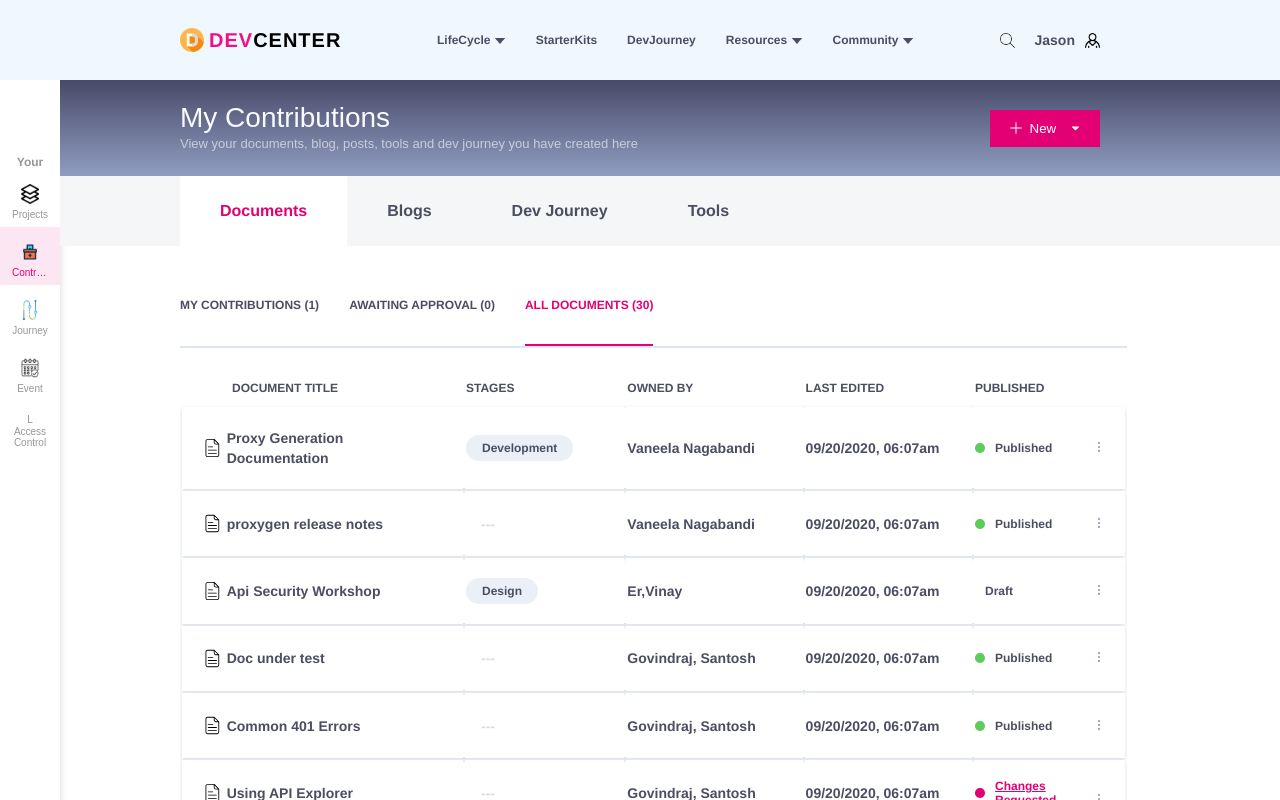
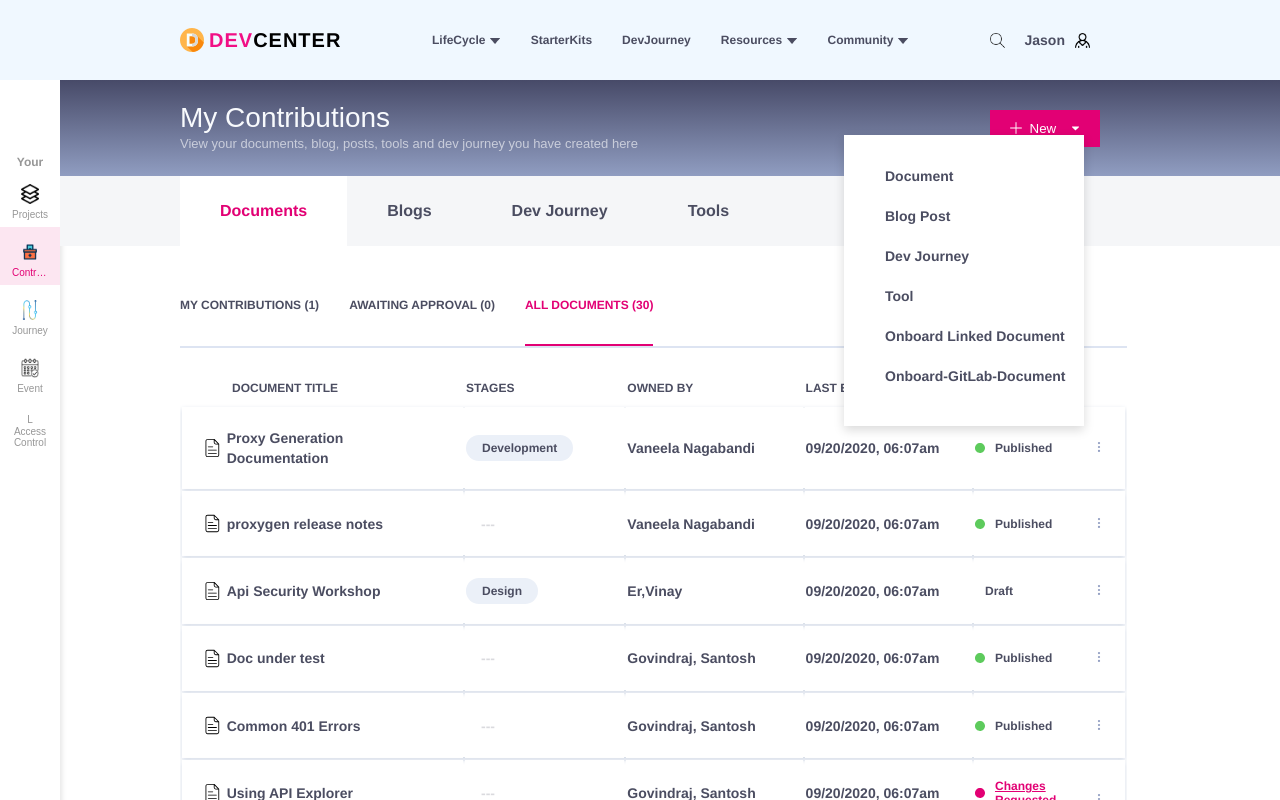
Before and after one commit to amitfbg/first_page, a plain HTML site: page index.html in a window 1280 px wide. Both pictures are taken after a click on the button "New". Drawn offline with Linux system fonts and the light colour scheme; a web font is replaced by a local one.

Commit message:
New button functionality added

```diff
--- a/css/style.css
+++ b/css/style.css
@@ -29,7 +29,7 @@ src: url(../assets/fonts/Roboto/Roboto-Regular.ttf) format("truetype");
     flex-direction: row;
     align-items: center;
     justify-content: space-between;
-    padding: 19px 180px 19px 180px;
+    padding: 19px 190px 19px 180px;
 
 }
     /* ----Navigation_Top_Left---- */
@@ -64,6 +64,7 @@ src: url(../assets/fonts/Roboto/Roboto-Regular.ttf) format("truetype");
         font-size: 12px;
         font-weight: bold;
         color: #4b4d61;
+        flex-shrink: 0;
     }
         /* -------Inside of Navigation_Top_Centre------- */
         .Navigation_Top_Centre_Content{
@@ -187,11 +188,13 @@ src: url(../assets/fonts/Roboto/Roboto-Regular.ttf) format("truetype");
                     font-size: 28px;
                     line-height: 0.93;
                     color: #f8fafd;
+                    padding-right: 5px ;
                     padding-bottom: 5px;
                 }
                 .Description{
                     opacity: 60%;
                     font-size: 13px;
+                    padding-right: 5px ;
                     color: #ffffff;
                 }
                 /* ----------------------------------------------- */
@@ -202,13 +205,48 @@ src: url(../assets/fonts/Roboto/Roboto-Regular.ttf) format("truetype");
                 border: 1px;
                 outline: none;
                 cursor: pointer;
+                flex-shrink: 0;
             }
             .New_Section{
                 display: flex;
+                flex-direction: row;
                 align-items: center;
             }
             .New_Section img{
                 display: flex;
+            }
+            #newButtonClickedBox{
+                position: absolute;
+                top: 135px;
+                right: 196px;
+                overflow: hidden;
+                z-index: 2;
+                /* visibility: hidden; */
+                /* border: 5px solid green; */
+                width: 240px;
+                height: 291px;
+                background-color: hotpink;
+                /* margin: 79px 197px 46px 151px; */
+                padding: 21px 9px 12px 11px;
+                box-shadow: 0 4px 10px 0 rgba(0, 0, 0, 0.15);
+                background-color: #ffffff;
+                display: none;
+            }
+            .newButtonClickedBox_Box{
+                width: 100%;
+                height: 40px;
+            }
+            .newButtonClickedBox_Box_TextBox{
+                height: 40px;
+                display: flex;
+                align-items: center;
+                padding-left: 10px;
+                margin: 0 0 0 20px;
+                font-family: Helvetica;
+                font-size: 14px;
+                font-weight: bold;
+                line-height: 2.86;
+                color: #4b4d61;
             }
             /* ------------------------------------------------------------------- */
 
@@ -237,8 +275,6 @@ src: url(../assets/fonts/Roboto/Roboto-Regular.ttf) format("truetype");
             }
         /* ----------------Main Right Nav Section Ended--------------- */
         .Main_Right_Other{
-            /* overflow-y: scroll; */
-            /* margin-top: 165px; */
             margin-left: 120px;
             width:77.6%;
         }
@@ -278,7 +314,6 @@ src: url(../assets/fonts/Roboto/Roboto-Regular.ttf) format("truetype");
             overflow-x: auto;
             display: flex;
             flex-direction: column;
-            align-items: center;
         }
         .Main_Right_Table{
         }
@@ -361,6 +396,9 @@ src: url(../assets/fonts/Roboto/Roboto-Regular.ttf) format("truetype");
                 }
         /* ------------------------Main Right Table Ended---------------- */
         .Main_Right_ShowMore{
+            width: 100%;
+            display: flex;
+            justify-content: center;
             margin: 20px 0;
             font-size: 13px;
             line-height: 1.5;
--- a/index.html
+++ b/index.html
@@ -97,13 +97,34 @@
                         View your documents, blog, posts, tools and dev journey you have created here
                     </div>
                 </div>
-                <!-- Right Part of Header Section of Main Right -->
-                <button class="Main_Right_Header_Right">
+                <!-- Right Part of Header Section of Main Right which is new Button -->
+                <button id="Main_Right_Header_Right" class="Main_Right_Header_Right">
                     <div class="New_Section">
-                        <img src="./assets/plus.svg" alt="">
-                        &nbsp; New &nbsp; &nbsp; <img src="./assets/down-filled-triangular-arrow.svg" alt="">
+                        <div><img src="./assets/plus.svg" alt=""></div>
+                        <div>&nbsp; New &nbsp; &nbsp;</div>
+                        <div><img src="./assets/down-filled-triangular-arrow.svg" alt=""></div>
                     </div>
                 </button>
+                <div id="newButtonClickedBox">
+                    <div class="newButtonClickedBox_Box">
+                        <div class="newButtonClickedBox_Box_TextBox">Document</div>
+                    </div>
+                    <div class="newButtonClickedBox_Box">
+                        <div class="newButtonClickedBox_Box_TextBox">Blog Post</div>
+                    </div>
+                    <div class="newButtonClickedBox_Box">
+                        <div class="newButtonClickedBox_Box_TextBox">Dev Journey</div>
+                    </div>
+                    <div class="newButtonClickedBox_Box">
+                        <div class="newButtonClickedBox_Box_TextBox">Tool</div>
+                    </div>
+                    <div class="newButtonClickedBox_Box">
+                        <div class="newButtonClickedBox_Box_TextBox">Onboard Linked Document</div>
+                    </div>
+                    <div class="newButtonClickedBox_Box">
+                        <div class="newButtonClickedBox_Box_TextBox">Onboard-GitLab-Document</div>
+                    </div>
+                </div>
 
 
             </header>
@@ -657,6 +678,6 @@
 
     </div>
     <!--========Main_Total Section which conatins left bar and Right bar Ended=========-->
-
+    <script src="./javascript/app.js"></script>
 </body>
 </html>
--- /dev/null
+++ b/javascript/app.js
@@ -0,0 +1,16 @@
+let newButton=document.getElementById("Main_Right_Header_Right");
+let newButtonClickedSection=document.getElementById("newButtonClickedBox");
+newButton.addEventListener('click',
+    function(){
+        console.log("hello");
+        newButtonClickedSection.style.display='block';
+    }
+);
+
+// document.addEventListener('click',
+// function(){
+//     if(newButtonClickedSection.style.display=='block'){
+//         newButtonClickedSection.style.display='none';
+//     }
+// }
+// );
```
